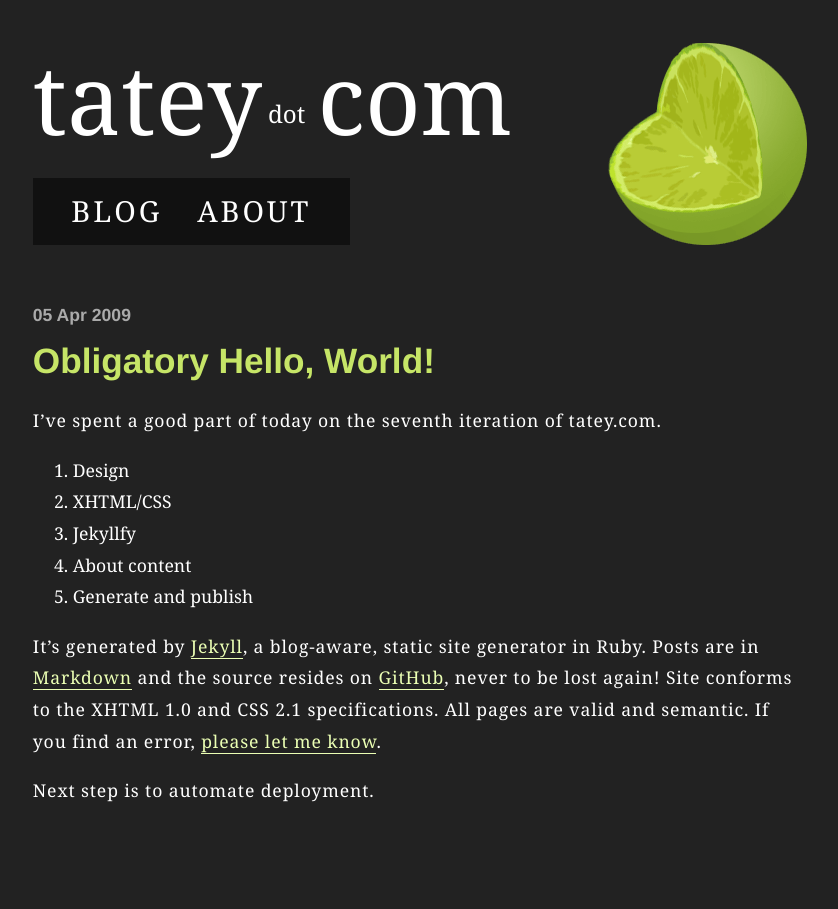
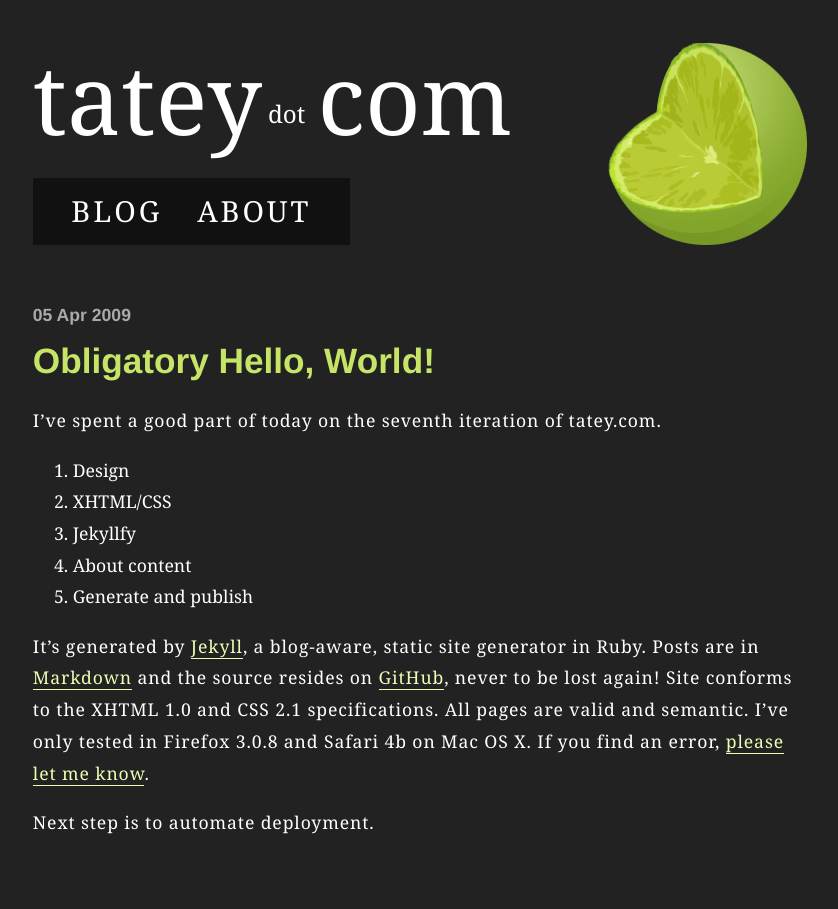
Before and after one commit to tatey/tatey.com, a Jekyll site: the page built from _posts/2009-04-05-obligatory-hello-world.markdown, in a window 1280 px wide. Shown: the whole page, without its empty margins (220-1058 px from the left). Built offline with Jekyll 4.4.1, drawn with Linux system fonts in a browser that asks for light colours.

Commit message:
Updated post: 2009-04-05-obligatory-hello-world.markdown

```diff
--- a/_posts/2009-04-05-obligatory-hello-world.markdown
+++ b/_posts/2009-04-05-obligatory-hello-world.markdown
@@ -11,6 +11,6 @@ I've spent a good part of today on the seventh iteration of tatey.com.
 4. About content
 5. Generate and publish
 
-It's generated by [Jekyll](http://github.com/mojombo/jekyll/tree/master), a blog-aware, static site generator in Ruby. Posts are in [Markdown](http://daringfireball.net/projects/markdown/) and the source resides on [GitHub](http://github.com/tatey/tatey.com/tree/master), never to be lost again! Site conforms to the XHTML 1.0 and CSS 2.1 specifications. All pages are valid and semantic. If you find an error, [please let me know](mailto:tate@tatey.com).
+It's generated by [Jekyll](http://github.com/mojombo/jekyll/tree/master), a blog-aware, static site generator in Ruby. Posts are in [Markdown](http://daringfireball.net/projects/markdown/) and the source resides on [GitHub](http://github.com/tatey/tatey.com/tree/master), never to be lost again! Site conforms to the XHTML 1.0 and CSS 2.1 specifications. All pages are valid and semantic. I've only tested in Firefox 3.0.8 and Safari 4b on Mac OS X. If you find an error, [please let me know](mailto:tate@tatey.com).
 
 Next step is to automate deployment.
```
